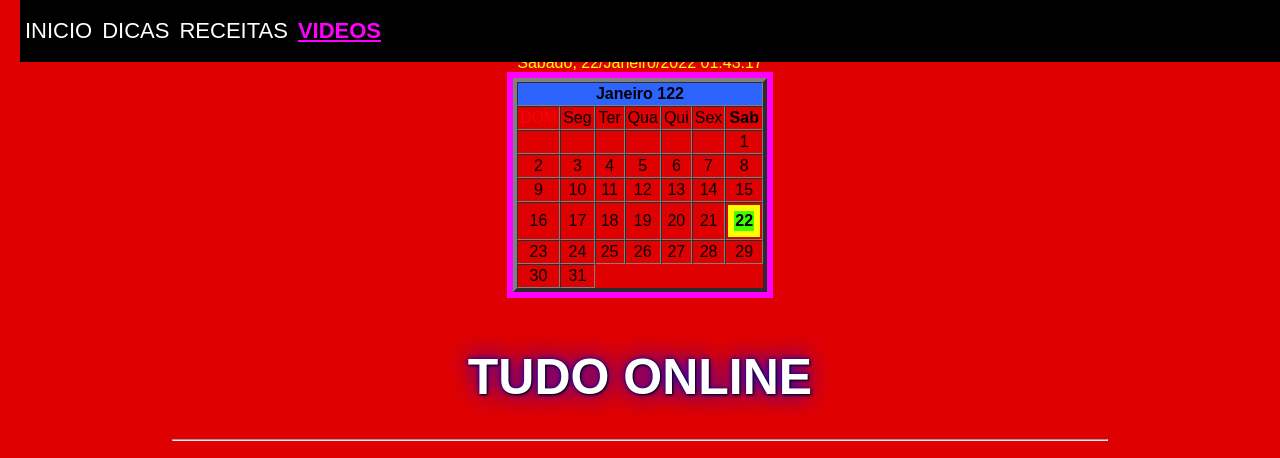
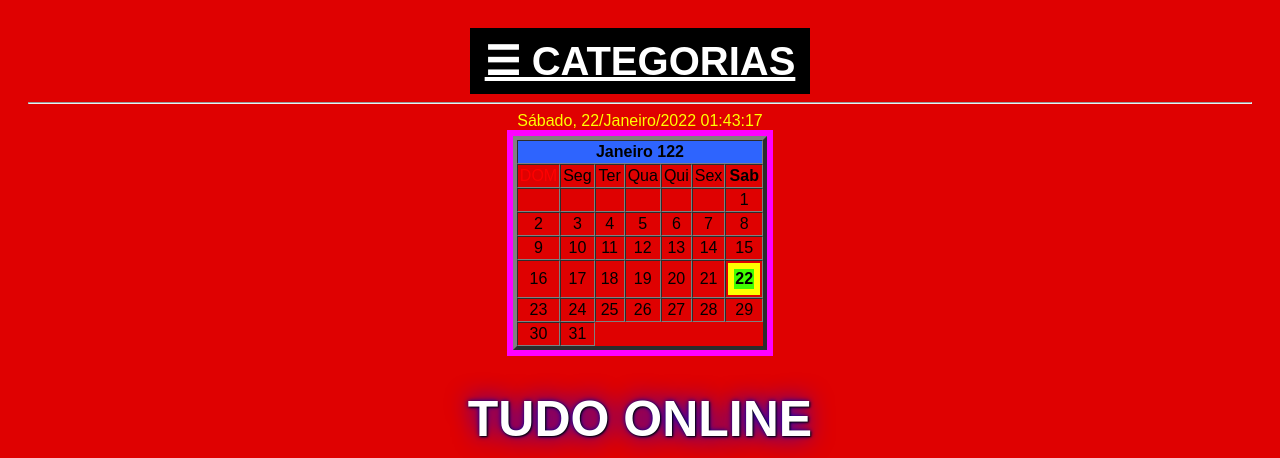
Before and after one commit to santos246/TUDO-ONLINE, a plain HTML site: page VIDEOS/1 - Copia.html in a window 1280 px wide. Shown: the top 458 px of the page. Drawn offline with Linux system fonts and the light colour scheme.

Commit message:
Update 1 - Copia.html

```diff
--- a/VIDEOS/1 - Copia.html
+++ b/VIDEOS/1 - Copia.html
@@ -14,50 +14,76 @@ a:hover { color: red; }
 a: active { color: red; }
 </style>
 <CENTER>
-
+<!----------------------------------------------------------------->
 <html>
 <head>
 <meta name="viewport" content="width=device-width, initial-scale=1">
 <style>
-body {margin:0;}
-.navbar {
-  overflow: hidden;
+body {
+  font-family: "Lato", sans-serif;
+}
+.sidepanel  {
+  width: 0;
+  position: fixed;
+  z-index: 1;
+  height: 1250px;
+  top: 0;
+  left: 0;
   background-color: #000000;
-  position: fixed;
+  overflow-x: hidden;
+  transition: 0.5s;
+  padding-top: 70px;
+}
+.sidepanel a {
+  padding: 10px 8px 10px 32px;
+  text-decoration: none;
+  font-size: 27px;
+  color: #ffffff;
+  display: block;
+  transition: 0.3s;
+}
+.sidepanel a:hover {
+  color: #00FF00;
+}
+.sidepanel .closebtn {
+  position: absolute;
   top: 0;
-  width: 100%;
+  right: 25px;
+  font-size: 50px;
 }
-.navbar a {
-  float: left;
-  display: block;
+.openbtn {
+  font-size: 40px;
+  cursor: pointer;
+  background-color: #000000;
   color: #FFFFFF;
-  text-align: center;
-  padding: 18px 5px;
-  text-decoration: none;
-  font-size: 22px;
+  padding: 10px 15px;
+  border: none;
 }
-.navbar a:hover {
-  background: #00FF00;
-  color: #000000;
-}
-.main {
-  padding: 16px;
-  margin-top: 30px;
-  height: 1500px; /* Used in this example to enable scrolling */
+.openbtn:hover {
+  background-color:#0101DF;
 }
 </style>
 </head>
 <body>
-<div class="navbar">
-<!------------------------------------🔴-------------------------------------->
-  <a href="../index.html">INICIO</a>
+<div id="mySidepanel" class="sidepanel">
+  <a href="javascript:void(0)" class="closebtn" onclick="closeNav()">x</a>
+<!-----------------------------🔴🔴🔴🔴🔴------------------------------>
+<!-----------------------------🔴🔴🔴🔴🔴------------------------------>
+  <a href="../index.html">INÍCIO</a>
   <a href="../DICAS/1 - Copia.html">DICAS</a>
   <a href="../RECEITAS/1 - Copia.html">RECEITAS</a>
-  <a href="../VIDEOS/1 - Copia.html"><FONT COLOR="#FF00FF"><u><b>VIDEOS</b></u></FONT></a>
+  <a href="../VIDEOS/1 - Copia.html">VIDEOS</a>
+  <a href="../FILMES/1 - Copia.html">FILMES</a>
+  <a href="../PORNO/1 - Copia.html">PORNO</a>
+  <a href="../TV/1 - Copia.html">TV</a>
+  <a href="../SITES/1 - Copia.html">SITES</a>
+  <a href="../HTML/1 - Copia.html">HTML</a>
+  <a href="../DOWNLOADS/1 - Copia.html">DOWNLOADS</a>
+  <a href="../OUTROS/1 - Copia.html">OUTROS</a>
 
-<!------------------------------------🔴-------------------------------------->
+<!-----------------------------🔴🔴🔴🔴🔴------------------------------>
 </div>
-<div class="main">
+<button class="openbtn" onclick="openNav()"><b><u>☰ CATEGORIAS</u></b></button>
 <!------------------------------------RELOGIO-------------------------------->
 <hr/><FONT FACE=Arial COLOR="#FFFF00">
 <html>
@@ -186,6 +212,10 @@ document.write(cal);
 </SCRIPT>
 <!-------------------------------NOTICIAS------------------------------->
 
+<!-----------------------------🔴🔴🔴🔴🔴------------------------------>
+<!-----------------------------🔴🔴🔴🔴🔴------------------------------>
+<!-----------------------------🔴🔴🔴🔴🔴------------------------------>
+<!-----------------------------🔴🔴🔴🔴🔴------------------------------>
 <!---------------------------------CORPO-------------------------------->
 <html>
 <head>
@@ -1002,7 +1032,7 @@ NAO ESTA FUCIONANDO? <br/> FALE COMIGO P/ WHATSAPP
 <br/></p></h6>
 <h4>FIM</h4>
 <!---------------------------------------------------------------------->
-<a class="fa fa-envelope" href="mailto:?subject=&body=:%20" target="_blank=" title="Email"onclick="window.open('mailto:?subject=' + encodeURIComponent(document.title) + '&body=' + encodeURIComponent(document.URL)); return false;">✉️ENVIE ESSE PARA O EMAIL DE ALGUEM✉️</a></a>
+<a class="fa fa-envelope" href="mailto:?subject=&body=:%20" target="_blank=" title="Email"onclick="window.open('mailto:?subject=' + encodeURIComponent(document.title) + '&body=' + encodeURIComponent(document.URL)); return false;">✉️<FONT COLOR="#rrggbb">ENVIE ESSE PARA O EMAIL DE ALGUÉM</FONT>✉️</a></a>
 
 </html><span id='FIM'></span>
 </center>
@@ -1010,6 +1040,20 @@ NAO ESTA FUCIONANDO? <br/> FALE COMIGO P/ WHATSAPP
 
 
 
+<script>
+function openNav() {
+  document.getElementById("mySidepanel").style.width = "250px";
+}
+function closeNav() {
+  document.getElementById("mySidepanel").style.width = "0";
+}
+</script>
+</body>
+</html>
+
+
+
+
 
 </div>
 </body>
```
